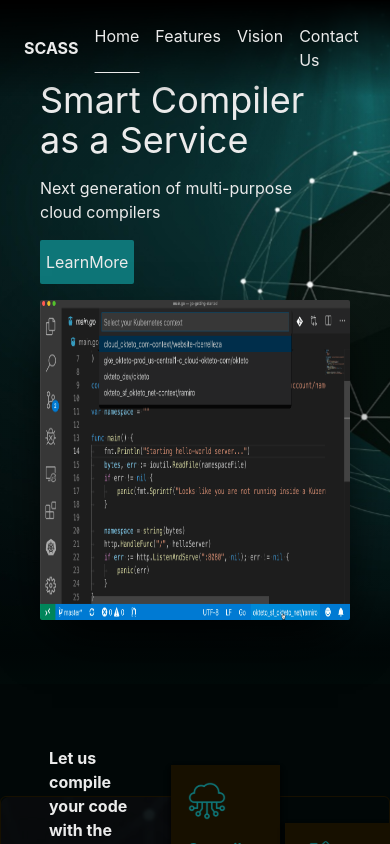
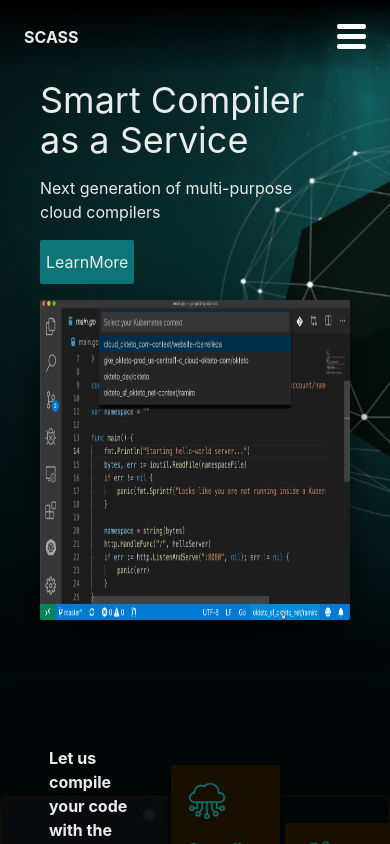
Before and after one commit to SmartCompiler/caas-website, a Next.js app: page / in a window 390 px wide. Shown: the top 844 px of the page. Built offline with nearby package versions, Linux system fonts and the light colour scheme.

Commit message:
[FEAT]: add responsive sidebar menu

```diff
--- /dev/null
+++ b/components/Header/CloseIcon.tsx
@@ -0,0 +1,19 @@
+import { CloseSidebarIconWrapper } from "./style"
+
+interface CloseIconInt{
+    onClickHandle: () => void,
+    isSidebarOpen: boolean
+}
+
+
+export default function CloseIcon( {onClickHandle, isSidebarOpen}:CloseIconInt ) {
+  return (
+    <CloseSidebarIconWrapper
+      isSidebarOpen={isSidebarOpen}
+      onClick={ onClickHandle }
+      className={ 'absolute top-0 right-4 flex items-center h-full md:hidden'} >
+        <img src='/Close.png' className="h-8"  alt="close" />
+    </CloseSidebarIconWrapper>
+
+  )
+}
--- /dev/null
+++ b/components/Header/HamburgerMenuIcon.tsx
@@ -0,0 +1,29 @@
+import { MouseEvent } from 'react'
+import { HamburgerIconWrapper } from './style'
+
+interface HamburgerIconInt{
+  onClickHandle: (e: MouseEvent) => void
+  isSidebarOpen: boolean
+}
+
+export default function HamburgerMenuIcon( {onClickHandle, isSidebarOpen}:HamburgerIconInt ) {
+  return (
+    <HamburgerIconWrapper
+      className='md:hidden'
+      isSidebarOpen={isSidebarOpen}
+      onClick={onClickHandle}
+      width="29"
+      height="25"
+      viewBox="0 0 29 25"
+      fill="none"
+      xmlns="http://www.w3.org/2000/svg">
+        <rect width="29" height="5" rx="2" fill="white"/>
+        <rect y="10" width="29" height="5" rx="2" fill="white"/>
+        <rect y="20" width="29" height="5" rx="2" fill="white"/>
+    </HamburgerIconWrapper>
+
+
+
+
+  )
+}
--- /dev/null
+++ b/components/Header/ResponsiveSidebar.tsx
@@ -0,0 +1,32 @@
+import React from 'react'
+import { sectionsTitle } from '../../utilities/statics'
+import { ResponsiveSidebarWrapper } from './style'
+
+
+interface ResponsiveSidebarInt{
+    isOpen: boolean
+    currentSection: typeof sectionsTitle[number]
+    setSelectedSection: React.Dispatch<React.SetStateAction<"Home" | "Features" | "Vision" | "Contact Us">>
+}
+
+export default function ResponsiveSidebar({isOpen, currentSection, setSelectedSection}:ResponsiveSidebarInt) {
+    const buttonItem = sectionsTitle.map( (btnTitle, index) => (
+        <li
+            className={`ml-4 mb-4 transition-all duration-75 ${ currentSection === btnTitle ? 'font-bold text-2xl' : 'text-xl'}`}
+            key={`responsiveButtonItem_${index}`}
+        >
+            <a
+             onClick={ () => setSelectedSection(btnTitle)}
+             href={`#${btnTitle}`} className="sectionButton">{ btnTitle }</a>
+        </li>
+    ))
+  return (
+    <ResponsiveSidebarWrapper isSidebarOpen={isOpen} className='fixed z-20 top-0 left-0 h-full w-5/6 bg-bg_dark flex p-4'>
+        <ul className='flex flex-col justify-start items-start py-6'>
+            {
+                buttonItem
+            }
+        </ul>
+    </ResponsiveSidebarWrapper>
+  )
+}
--- a/components/Header/index.tsx
+++ b/components/Header/index.tsx
@@ -1,5 +1,10 @@
 import React, { useEffect, useState } from 'react'
+import { mediaQueries } from '../../utilities/configs'
+import { checkMinMaxMediaQuery } from '../../utilities/helper'
 import { sectionsTitle } from '../../utilities/statics'
+import CloseIcon from './CloseIcon'
+import HamburgerMenuIcon from './HamburgerMenuIcon'
+import ResponsiveSidebar from './ResponsiveSidebar'
 import { HeaderBtnLi, HeaderWrapper } from './style'
 
 interface HeaderInt {
@@ -10,8 +15,11 @@
 export default function Header({selectedSection, setSelectedSection}: HeaderInt) {
     const [ isShow, setIsShow ] = useState(true)
     const [ lastScrollY, setLastScrollY ] = useState(0)
+    const [ isResponsiveOpen, setisResponsiveOpen ] = useState<boolean>(false)
 
     useEffect( () => {
+      console.log(checkMinMaxMediaQuery(mediaQueries.sm, 'max'));
+      if( !checkMinMaxMediaQuery(mediaQueries.sm, 'min') ) return;
 
       window.addEventListener('scroll', handleScrollWindow)
 
@@ -42,13 +50,21 @@
     ))
 
   return (
+    <>
     <HeaderWrapper isShowHeader={isShow} className='items-center p-6 fixed top-0 left-0 w-full z-10'>
       <div className='container mx-auto flex justify-between items-center'>
         <a onClick={ () => setSelectedSection(sectionsTitle[0])} href={`#${sectionsTitle[0]}`} className='mr-auto font-bold'>SCASS</a>
-        <ul className="sectionWrapper flex justify-around">
+        <ul className="sectionWrapper hidden md:flex justify-around">
             { buttonItem }
         </ul>
+
+        <div>
+          <HamburgerMenuIcon isSidebarOpen={isResponsiveOpen} onClickHandle={ () => setisResponsiveOpen(true)} />
+          <CloseIcon isSidebarOpen={isResponsiveOpen} onClickHandle={() => setisResponsiveOpen(false)} />
+        </div>
       </div>
     </HeaderWrapper>
+    <ResponsiveSidebar setSelectedSection={setSelectedSection} isOpen={isResponsiveOpen} currentSection={selectedSection} />
+    </>
   )
 }
--- a/components/Header/style.ts
+++ b/components/Header/style.ts
@@ -28,3 +28,20 @@
         width: ${ props => props.selectedSection === props.itemTitle ? '100%' : '0'};
     }
 `
+
+interface ResponsiveSidebarInt {
+  isSidebarOpen: boolean
+}
+export const HamburgerIconWrapper = styled.svg<ResponsiveSidebarInt>`
+    transform: translateX(${prop => prop.isSidebarOpen ? '200%' : '0' });
+    transition: all .3s;
+`
+
+export const CloseSidebarIconWrapper = styled.div<ResponsiveSidebarInt>`
+    transform: translateX(${prop => prop.isSidebarOpen ? '0' : '200%' });
+    transition: all .3s;
+`
+export const ResponsiveSidebarWrapper = styled.div<ResponsiveSidebarInt>`
+    transform: translateX(${prop => prop.isSidebarOpen ? '0' : '-200%' });
+    transition: all .3s;
+`
--- /dev/null
+++ b/utilities/helper.ts
@@ -0,0 +1 @@
+export const checkMinMaxMediaQuery = (size:number,type: 'min'|'max' ) => window.matchMedia(`(${type}-width: ${size}px)`).matches
```
Also changed, not shown: public/Close.png (added), utilities/configs.ts (line endings or trailing spaces).
